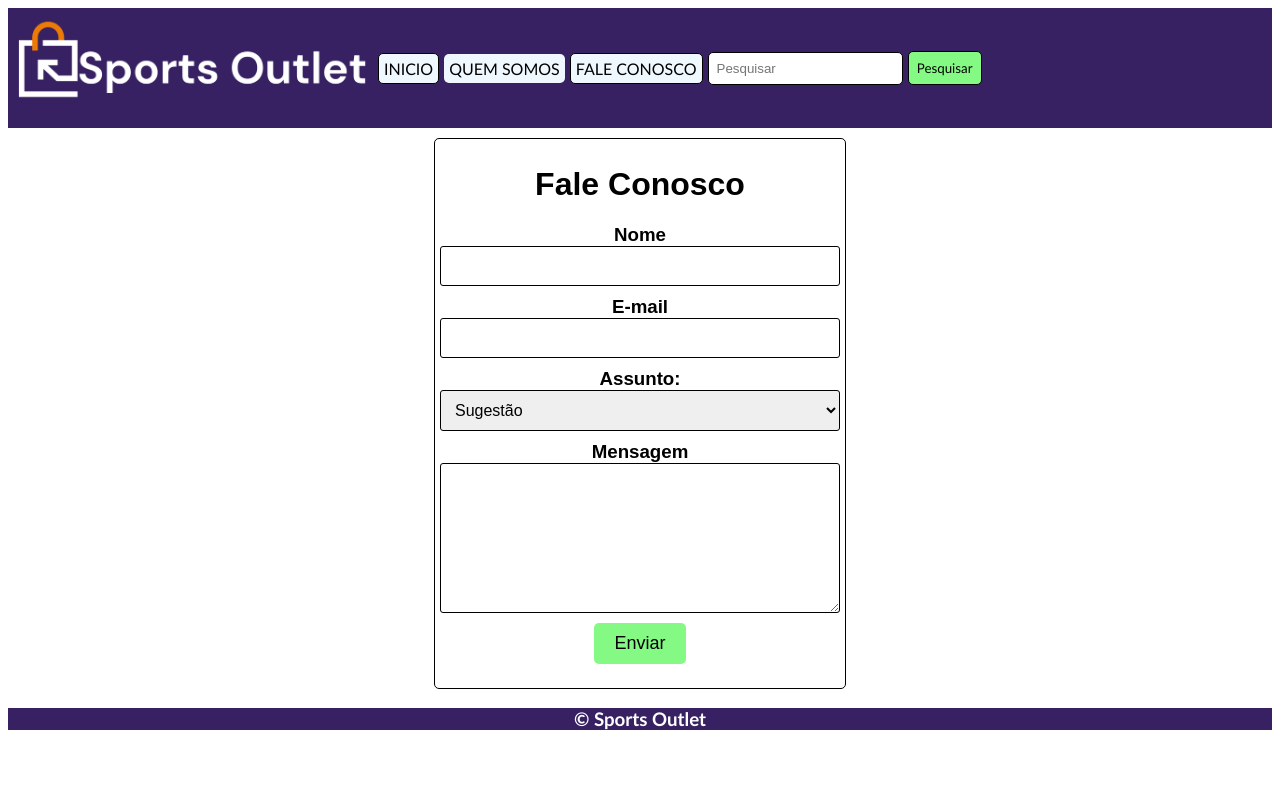
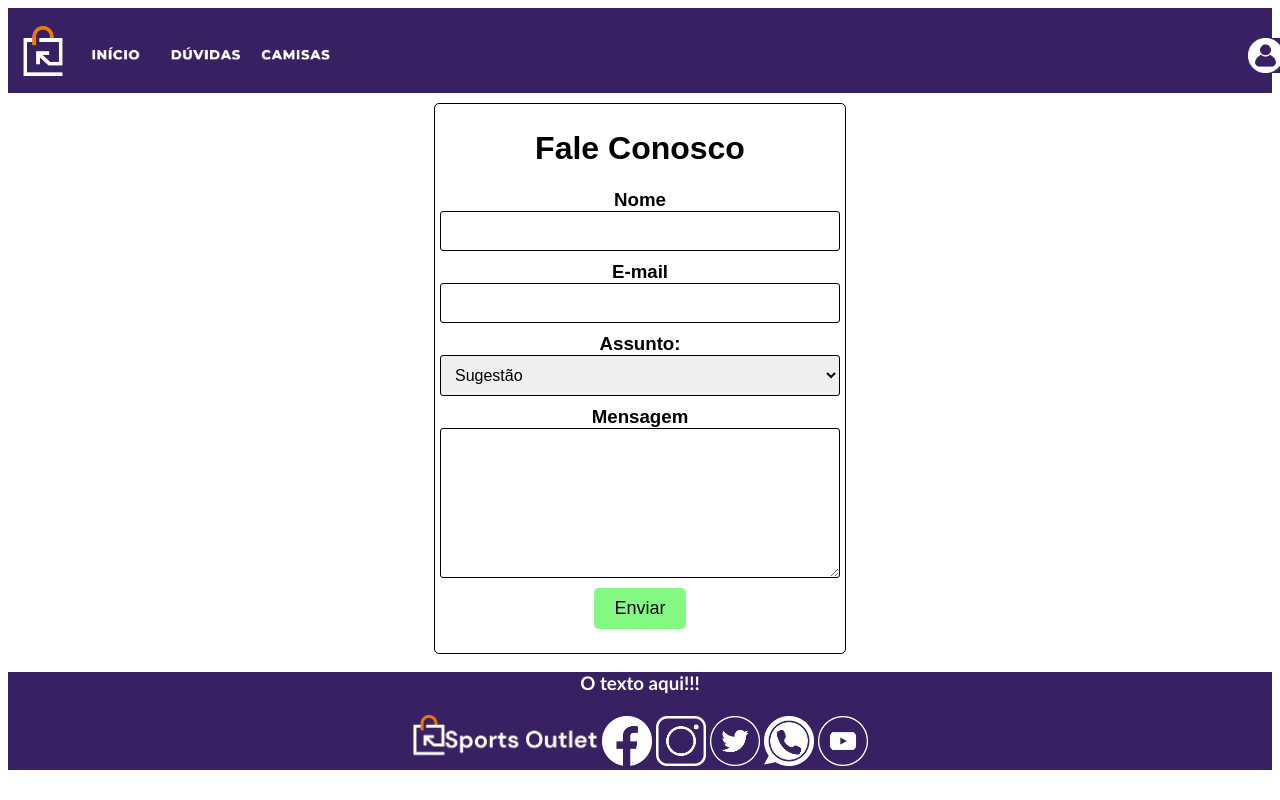
Before and after one commit to IanServio/ProjetoPHP, a PHP site: page /?pg=faleconosco in a window 1280 px wide. Run offline with PHP 8.4, Linux system fonts and the light colour scheme.

Commit message:
arquivos front-end

```diff
--- a/rodape.php
+++ b/rodape.php
@@ -2,8 +2,14 @@
 
     <center>
         <h3>
-            <p style="color: #FFFFFF;font-family: Calibri;">© Sports Outlet</p>
+            <p style="color: #FFFFFF;font-family: Calibri;">O texto aqui!!!</p>
         </h3>
+        <img width="185" src="./png/logo3.png">
+        <img width="50" src="./png/facebook-icone.png">
+        <img width="50" src="./png/instagram-icone.png">
+        <img width="50" src="./png/twitter-icone.png">
+        <img width="50" src="./png/whatsapp-icone.png">
+        <img width="50" src="./png/youtube-icone.png">
     </center>
 
 </div>
--- a/topo.menu.php
+++ b/topo.menu.php
@@ -4,52 +4,34 @@
  display: flex;
    align-items: center;">
 
-  <img width="350" src="./png/logo3.png" alt="calibre" style="margin-right: 10px;">
+  <a href="index.php">
+    <img width="50" src="./png/logo-menu.png" alt="calibre" style="margin-right: 10px;">
+  </a>
 
-  <!--Menu de links-->
-  <a href="index.php" style="margin-right: 5px;
-     color: black;
-      font-family: Calibri;
-        padding: 5px;
-         border: 1px solid black;
-          background-color: #F0F8FF;
-           border-radius: 5px;
-           text-decoration: none;
-           ">INICIO</a>
+  <!--margin-right: 5px;         Margem à direita de 5 pixels
+    color: black;                Cor do texto: preto
+    font-family: Calibri;        Tipo de fonte: Calibri
+    padding: 5px;                Preenchimento interno de 5 pixels
+    border: 1px solid black;     Borda de 1 pixel sólido preto
+    background-color: #F0F8FF;   Cor de fundo: #F0F8FF
+    border-radius: 5px;          Raio da borda para criar cantos arredondados
+    text-decoration: none;       Remover sublinhado padrão de link
+    line-height: 15px;           Ajuste a altura da linha conforme necessário
+    vertical-align: text-top;    Ajuste a posição vertical -->
 
-  <a href="?pg=quemsomos" style="margin-right: 5px;
-     color: black;
-      font-family: Calibri;
-        padding: 5px;
-         border: px solid black;
-          background-color: #F0F8FF;
-           border-radius: 5px;
-           text-decoration: none;
-           ">QUEM SOMOS</a>
+<!--Menu de links-->
+<a href="index.php"><img width="75" src="./png/inicio-icone.png" style="margin-bottom: -10; margin-right: 15px;"></a>
 
-  <a href="?pg=faleconosco" style="color: black;
-     font-family: Calibri;
-       padding: 5px;
-        border: 1px solid black;
-         background-color: #F0F8FF;
-          border-radius: 5px;
-          text-decoration: none;
-          ">FALE CONOSCO</a>
+<a href="?pg=faleconosco"><img width="75" src="./png/duvidas-icone.png" style="margin-bottom: -10; margin-right: 15px;"></a>
 
-  <!--Barra de pesquisa-->
-  <h3>
-  <div style="margin-left: 5px;">
-    <input type="text" placeholder="Pesquisar" style="padding: 8px;
-         border: 1px solid black;
-          border-radius: 5px;">
+<a href="?pg=camisas"><img width="75" src="./png/camisas-icone.png" style="margin-bottom: -10; margin-right: 15px;"></a>
 
-    <button style="color: black;
-         font-family: Calibri;
-           padding: 8px;
-            border: 1px solid black;
-             background-color: #84fa84;
-              border-radius: 5px;
-              ">Pesquisar</button>
-              </h3>
-  </div>
+
+  <!--Botãos de Login - registrar-->
+  <a href="paginalogin.php"><img width="35" src="./png/icone-login.png"
+  style="margin-bottom: -10;
+  margin-left: 900px;
+ ">
+
+  </a>
 </div>
```
Also changed, not shown: camisas.php (added, +151 -0 lines), conteudo.php (+19 -127 lines), paginalogin.php (+17 -4 lines), banner.png (added), png/banner.png (added), png/camisas-icone.png (added), png/duvidas-icone.png (added), png/facebook-icone.png (added), png/icone-login.png (added), png/inicio-icone.png (added), png/instagram-icone.png (added), png/logo-menu.png (added), png/twitter-icone.png (added), png/whatsapp-icone.png (added), 1 more files.
